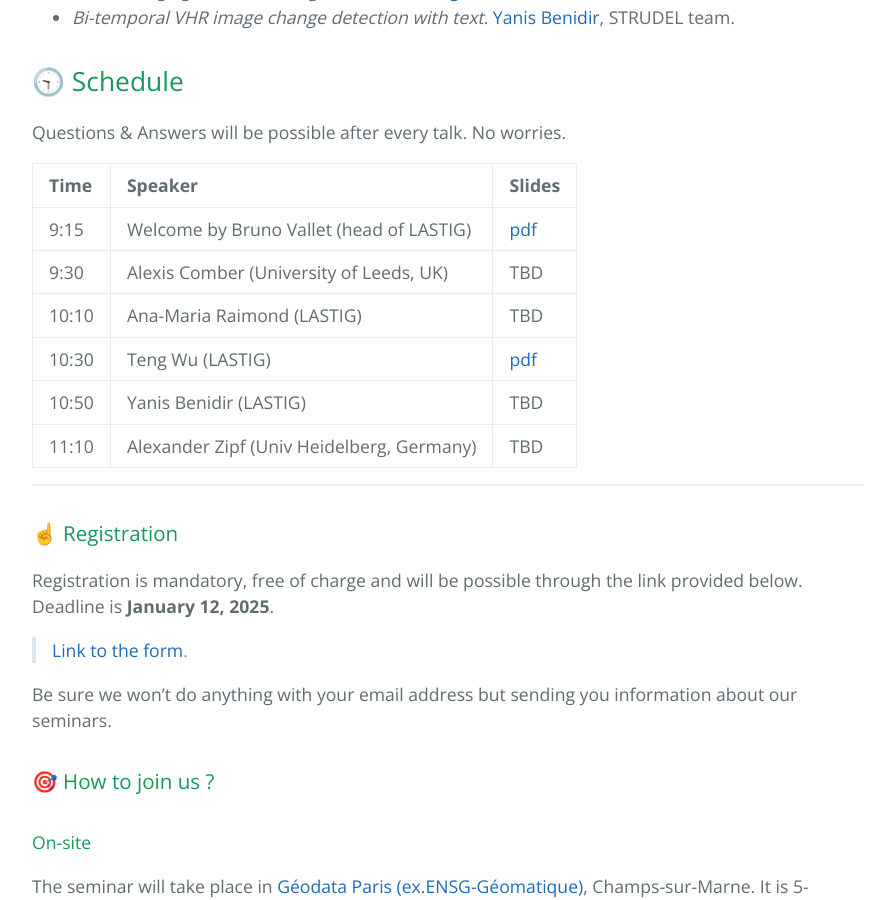
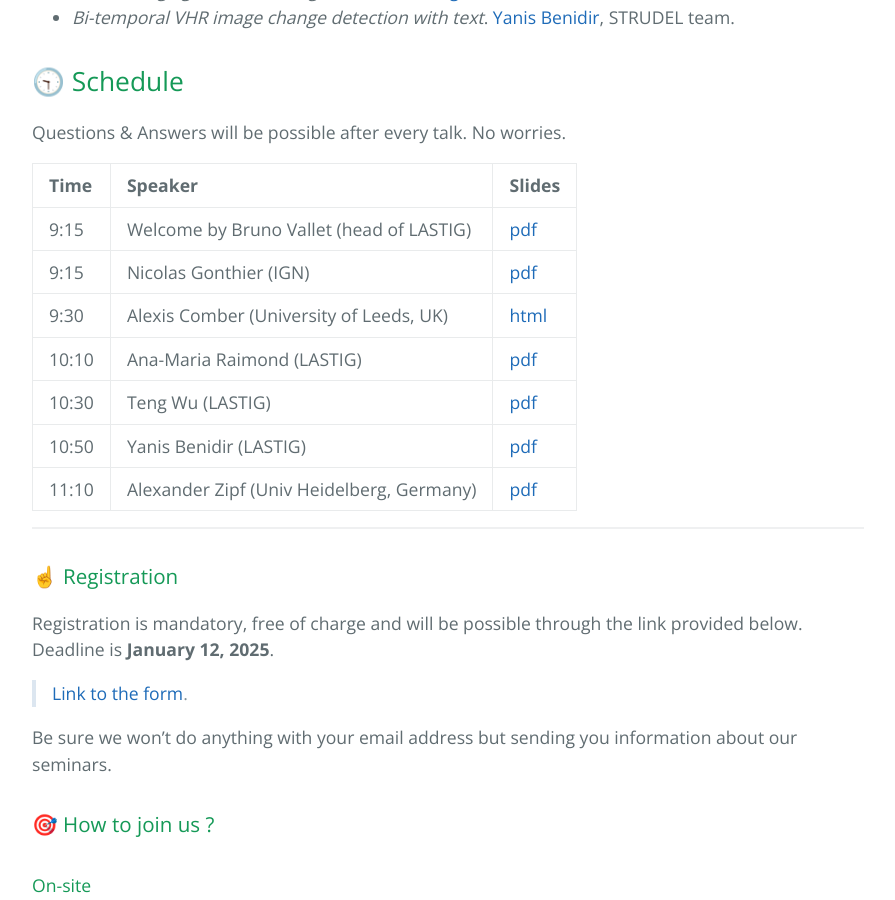
Before and after one commit to umrlastig/seminars, a Jekyll site: the page built from index.md, in a window 1280 px wide and 900 px high, scrolled down 1977 px. Shown: the whole window, without its empty margins (192-1087 px from the left). Built offline with Jekyll 4.4.1, drawn with Linux system fonts in a browser that asks for light colours.

Commit message:
update seminar Dynamics

```diff
--- a/index.md
+++ b/index.md
@@ -42,11 +42,12 @@ Questions & Answers will be possible after every talk. No worries.
 | Time        | Speaker          | Slides |
 |:-------------|:------------------|:------|
 | 9:15  | Welcome by Bruno Vallet (head of LASTIG)| [pdf](documents/SemThematique_LASTIG_Vallet_16012026.pdf)   |
-| 9:30  | Alexis Comber (University of Leeds, UK)  |TBD   |
-| 10:10 | Ana-Maria Raimond (LASTIG)   | TBD   |
+| 9:15  | Nicolas Gonthier (IGN)| [pdf](documents/SemThematique_Gonthier16012026.pdf)   |
+| 9:30  | Alexis Comber (University of Leeds, UK)  |[html](documents/SemThematique_Comber_16012026.html)   |
+| 10:10 | Ana-Maria Raimond (LASTIG)   | [pdf](documents/SemThematique_Raimond16012026.pdf)   |
 | 10:30 | Teng Wu (LASTIG)      | [pdf](documents/SemThematique_LASTIG_Wu_16012026.pdf)     |
-| 10:50 | Yanis Benidir (LASTIG) | TBD   |
-| 11:10 | Alexander Zipf (Univ Heidelberg, Germany)   | TBD  |
+| 10:50 | Yanis Benidir (LASTIG) | [pdf](documents/SemThematique_Bendir16012026.pdf)   |
+| 11:10 | Alexander Zipf (Univ Heidelberg, Germany)   | [pdf](documents/SemThematique_Zipf16012026.pdf)  |
 
 * * *
 
```
Also changed, not shown: 1 other file.
